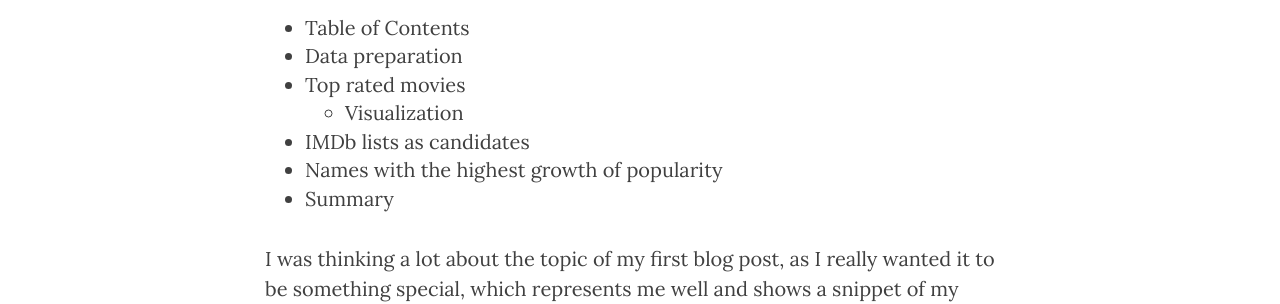
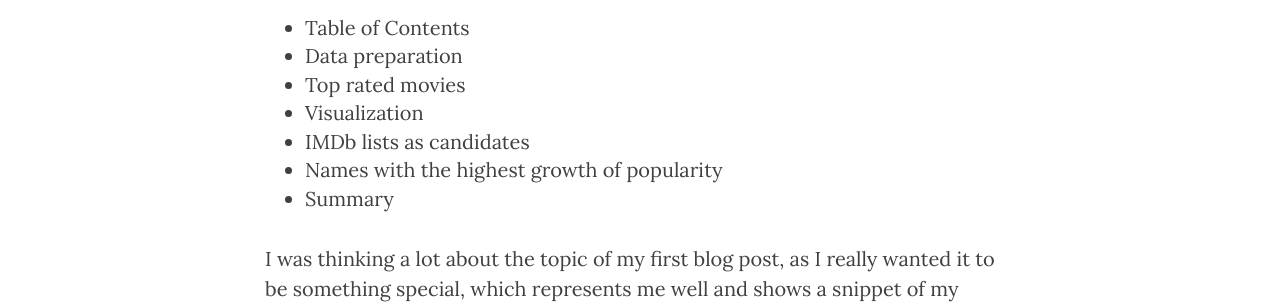
Before and after one commit to georgekatona/georgekatona.github.io, a Jekyll site: the page built from _posts/2019-03-07-Most-Influential-Women-in-Hollywood.markdown, in a window 1280 px wide. Shown: the part 405-709 px from the top of the page. Built offline with Jekyll 4.4.1, drawn with Linux system fonts in a browser that asks for light colours; nearby versions of some CDN libraries; comment, search, counter and statistics services are not loaded.

````diff
--- a/_posts/2019-03-07-Most-Influential-Women-in-Hollywood.markdown
+++ b/_posts/2019-03-07-Most-Influential-Women-in-Hollywood.markdown
@@ -117,7 +117,7 @@ for i in range(len(top_rated_titles)):
 ```
 
 
-### Visualization
+# Visualization
 
 There are several options for Data Visualization in Python, general libraries like [Matplotlib](https://matplotlib.org/) or [ggplot](https://pypi.org/project/ggplot/) and some more specailized ones like [Geoplotlib](https://pypi.org/project/geoplotlib/). You can read a nice summary of them in [this](https://www.fusioncharts.com/blog/best-python-data-visualization-libraries/) article. In this project I used [Plotly](https://plot.ly/python/) because it is not only suitable for plotting images, but it has a powerful interactive feature as well. At the end of this post you find all the links to the online visualization, where you can truly exlore the data in detail. I really encourage you to visit them, preferably from a desktop browser.
 
````
